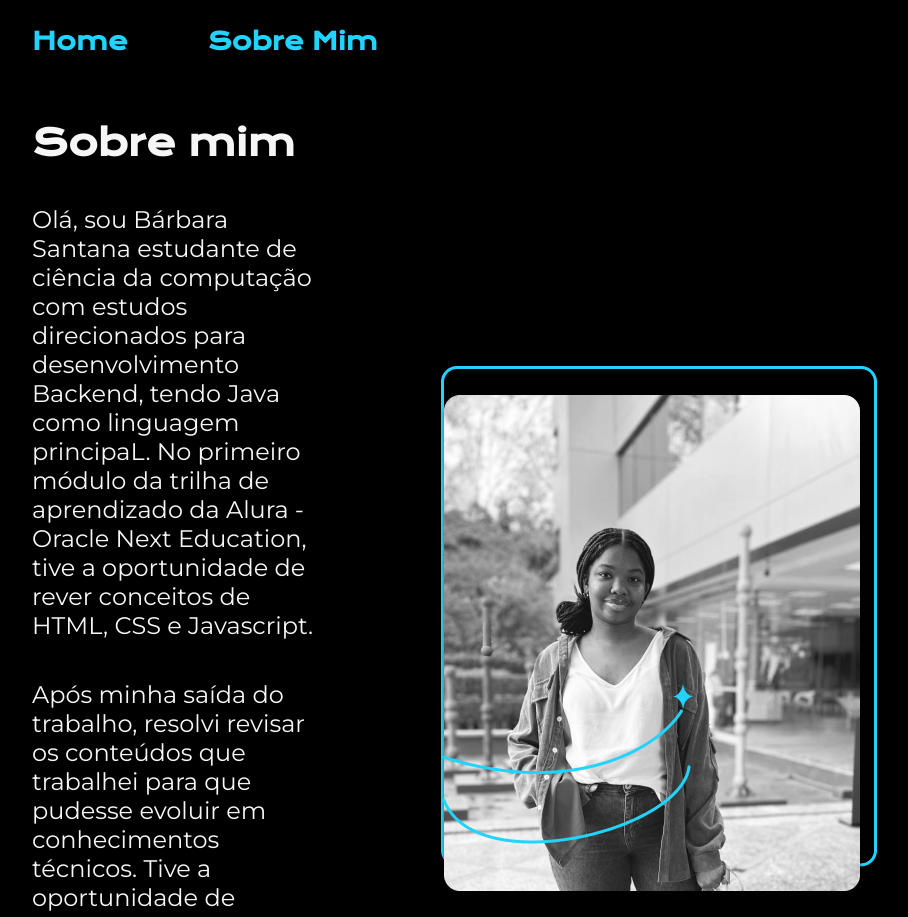
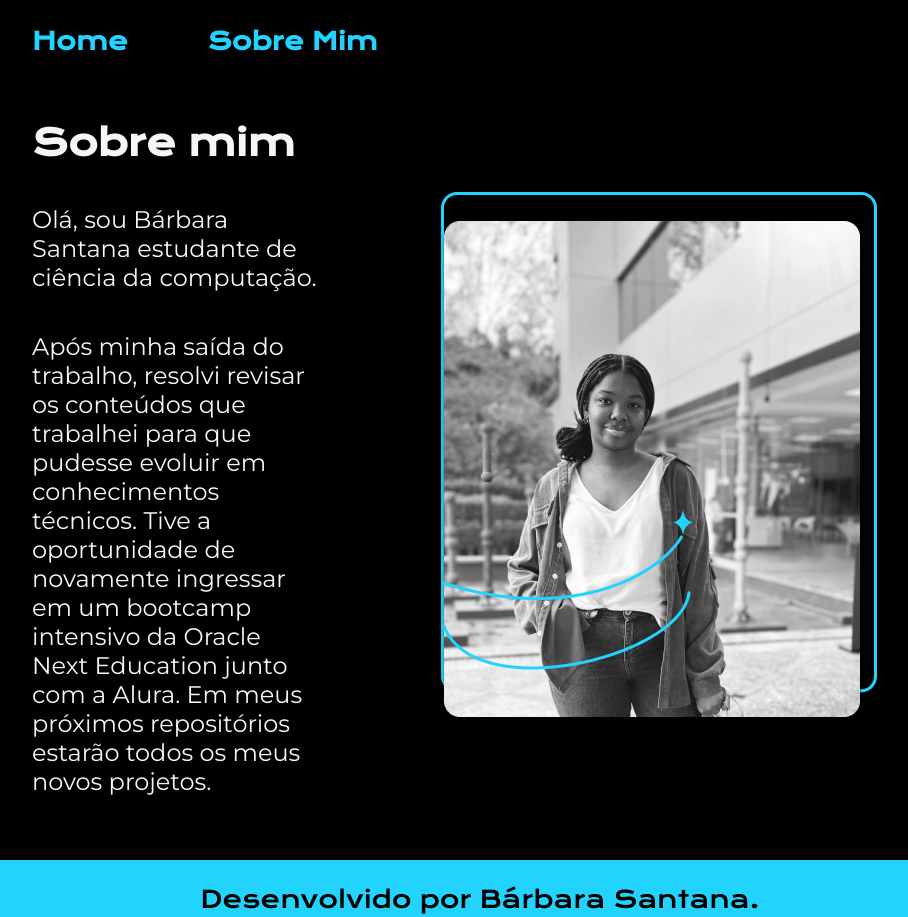
Before and after one commit to basanntana/portifolioP, a plain HTML site: page about.html in a window 1280 px wide. Shown: the top 917 px of the page, without its empty margins (160-1068 px from the left). Drawn offline with nearby package versions, Linux system fonts and the light colour scheme.

Commit message:
Alterações de texto.

```diff
--- a/about.html
+++ b/about.html
@@ -19,15 +19,13 @@
             <h1 class="apresentacao__conteudo__titulo">Sobre mim</h1>
 
             <p class="apresentacao__conteudo__texto">
-                Olá, sou Bárbara Santana estudante de ciência da computação com estudos
-                direcionados para desenvolvimento Backend, tendo Java como linguagem principaL.
-                No primeiro módulo da trilha de aprendizado da Alura - Oracle Next Education, tive a oportunidade de rever
-                conceitos de HTML, CSS e Javascript.
+                Olá, sou Bárbara Santana estudante de ciência da computação.
+
 </p>
             <p class="apresentacao__conteudo__texto">
                 Após minha saída do trabalho, resolvi revisar os conteúdos que trabalhei para que pudesse evoluir
                 em conhecimentos técnicos. Tive a oportunidade de novamente ingressar em um bootcamp intensivo
-                da Oracle Next Education junto com a Alura. Em meus próximos repositórios estarão todos os meus novo projetos.
+                da Oracle Next Education junto com a Alura. Em meus próximos repositórios estarão todos os meus novos projetos.
 
             </p>
         </section>
```
Also changed, not shown: index.html (+1 -1 lines).
